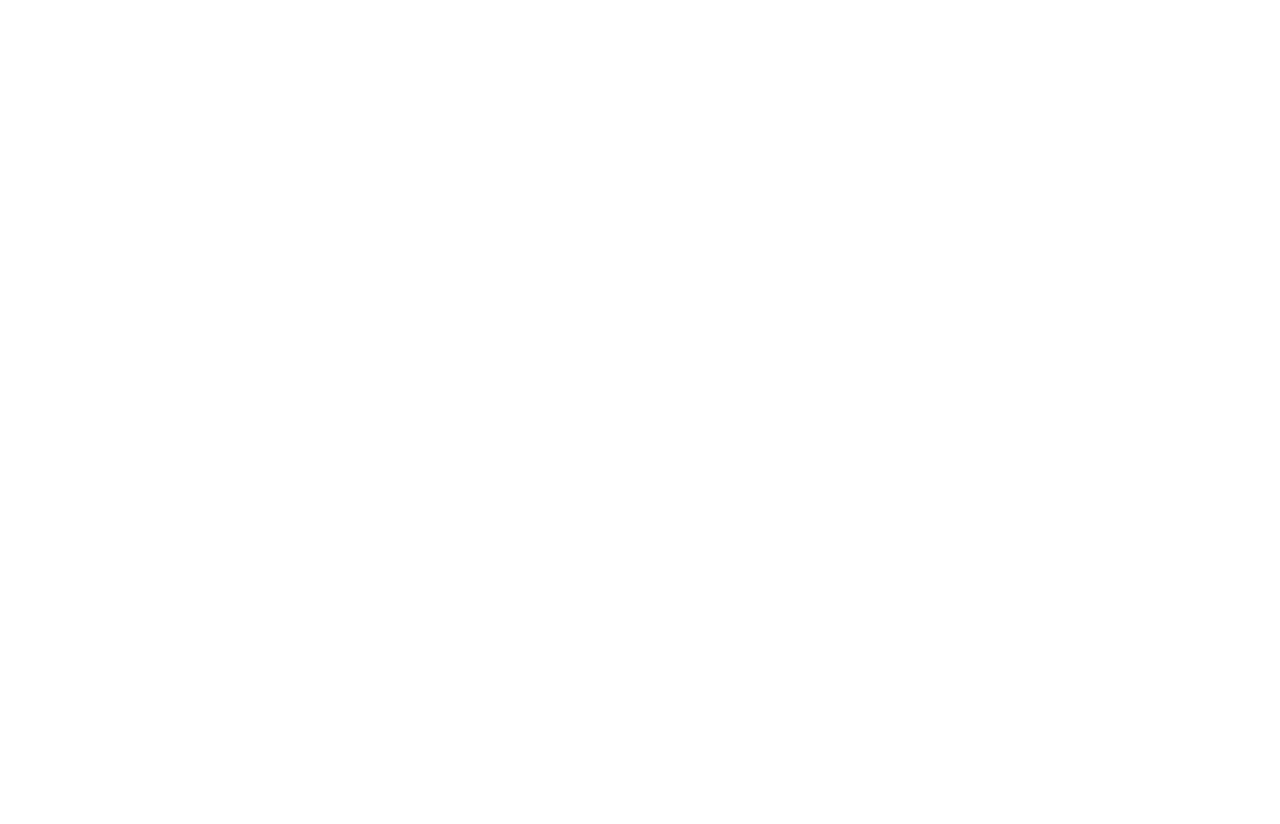
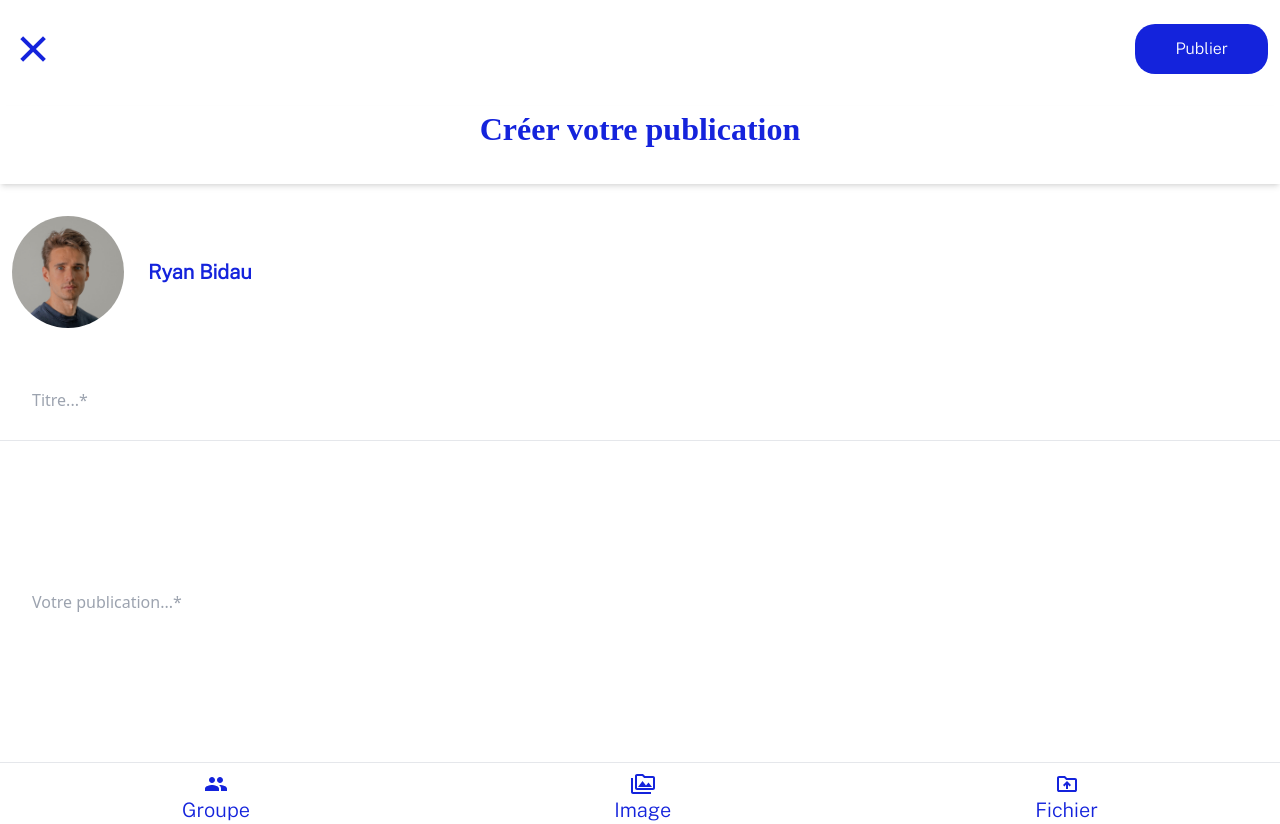
Before and after one commit to WildCodeSchool/P3_Lyon_React_Sept_2022, a React (Vite) app in the folder frontend/: page /createPost in a window 1280 px wide. Before the commit this address had no page. Before the commit the page ends 800 px from the top, so only its background shows below. Built offline with nearby package versions, Linux system fonts and the light colour scheme; a web font is replaced by a local one.

Commit message:
update page createPost

```diff
--- a/frontend/src/App.jsx
+++ b/frontend/src/App.jsx
@@ -1,4 +1,5 @@
 import { Routes, Route } from "react-router-dom";
+import CreatePost from "./components/Feed/CreatePostContainer/CreatePost";
 import "./App.css";
 import Connexion from "./pages/Connexion";
 import Main from "./pages/Main";
@@ -9,6 +10,7 @@ function App() {
       <Routes>
         <Route path="/" element={<Connexion />} />
         <Route path="/feed" element={<Main />} />
+        <Route path="/createPost" element={<CreatePost />} />
       </Routes>
     </div>
   );
--- a/frontend/src/components/Feed/CreatePostContainer/CreatePost.jsx
+++ b/frontend/src/components/Feed/CreatePostContainer/CreatePost.jsx
@@ -12,10 +12,10 @@ function CreatePost() {
     <div>
       <div className="flex justify-between">
         <button>
-          <img className="ml-2" src={croix} alt="" />
+          <img className="ml-2 mt-6" src={croix} alt="" />
         </button>
         <button
-          className="bg-[#1423DC] hover:bg-[#0d17a1] text-white py-3 px-[2.5rem] mr-3
+          className="bg-[#1423DC] hover:bg-[#0d17a1] text-white py-3 px-[2.5rem] mt-6 mr-3
          rounded-[20px] justify-end"
         >
           Publier
--- a/frontend/src/components/Feed/CreatePostContainer/CreatePostContainer.jsx
+++ b/frontend/src/components/Feed/CreatePostContainer/CreatePostContainer.jsx
@@ -1,4 +1,5 @@
 import React from "react";
+import { Link } from "react-router-dom";
 
 function CreatePostContainer() {
   return (
@@ -10,7 +11,9 @@ function CreatePostContainer() {
           alt="My profile avatar"
         />
         <div className="border border-primary w-5/6 rounded-xl h-10 pt-2">
-          <span className="ml-2 text-gray-400">Votre publication...</span>
+          <span className="ml-2 text-gray-400">
+            <Link to="/createPost">Votre publication...</Link>
+          </span>
         </div>
       </div>
     </div>
```
